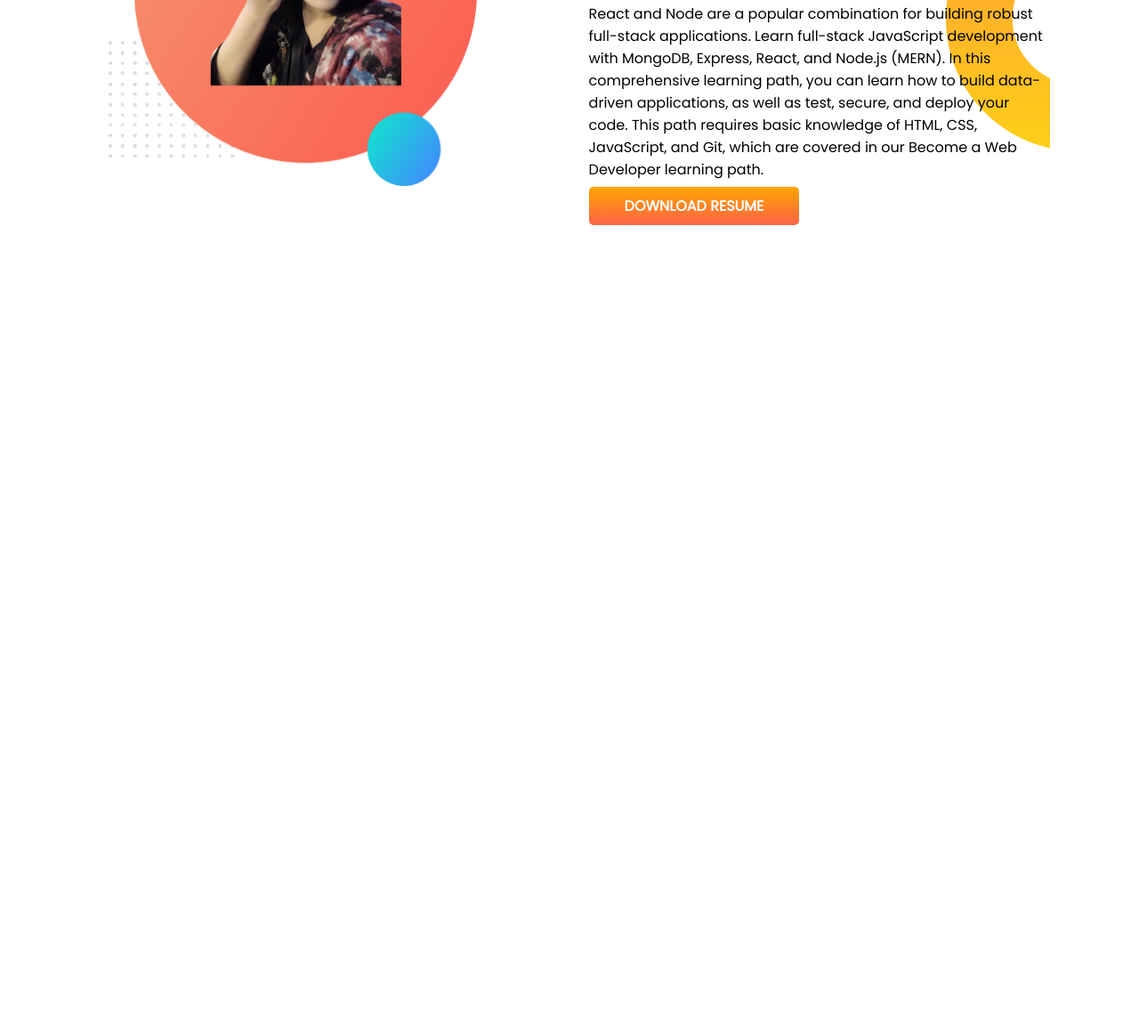
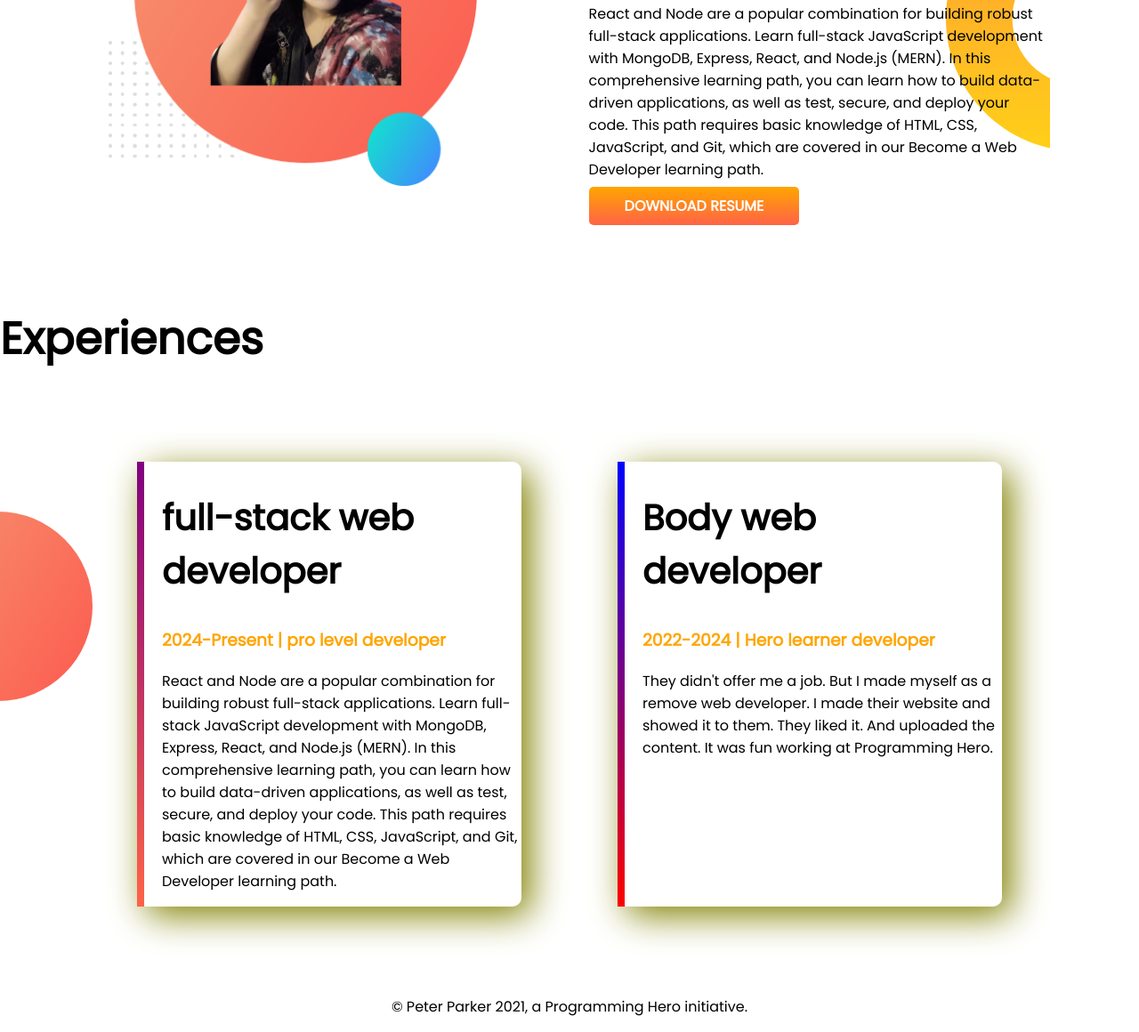
Before and after one commit to anamikasharma15/developer-portfolio, a plain HTML site: page index.html in a window 1280 px wide. Shown: the part 941-2101 px from the top of the page at 89% size. Before the commit the page ends 1285 px from the top, so only its background shows below. Drawn offline with Linux system fonts and the light colour scheme.

Commit message:
footer and experience added

```diff
--- a/index.html
+++ b/index.html
@@ -12,7 +12,7 @@
     <link rel="stylesheet" href="style.css">
 </head>
 <body>
-    <section class="top-banner">
+    <section class="top-banner flexible-container">
     <div class="half-width">
         <h1>Welcome To</h1>
     <h1><span class="orange-color">Anamika Sharma</span> World !</h1>
@@ -25,7 +25,7 @@
         <img src="saved pictures/anamika-pic-my-bg.png">
     </div>
     </section>
-    <section class="dream-big">
+    <section class="dream-big flexible-container">
         <div class="half-width">
             <img src="saved pictures/anamika-pic-my-bg.png">
         </div>
@@ -37,7 +37,25 @@
         </div>
 
     </section>
+    <section class="Experience-area">
+        <h1>Experiences</h1>
+        <div class="flexible-container">
+        <div id="full-stack" class="Experience-item">
+            <h2>full-stack web developer</h2>
+            <h3 class="orange-color">2024-Present | pro level developer</h3>
+            <p>React and Node are a popular combination for building robust full-stack applications. Learn full-stack JavaScript development with MongoDB, Express, React, and Node.js (MERN). In this comprehensive learning path, you can learn how to build data-driven applications, as well as test, secure, and deploy your code. This path requires basic knowledge of HTML, CSS, JavaScript, and Git, which are covered in our Become a Web Developer learning path.</p>
+        </div>
+        <div id="web-dev" class="Experience-item">
+            <h2>Body web developer</h2>
+            <h3 class="orange-color">2022-2024 | Hero learner developer</h3>
+            <p>They didn't offer me a job. But I made myself as a remove web developer. I made their website and showed it to them. They liked it. And uploaded the content. It was fun working at Programming Hero.</p>
+        </div>
+        </div>
 
+    </section>
+        <footer>
+            <p>© Peter Parker 2021, a Programming Hero initiative.</p>
+        </footer>
 
 
 
--- a/style.css
+++ b/style.css
@@ -6,17 +6,21 @@ h1{
     font-size: 50px;
 
 }
+h2{
+    font-size: 40px;
+}
 .orange-color{
     color: orange;
 
 }
-section{
+.flexible-container{
     display: flex;
     margin: 100px;
 }
 .half-width{
     width: 50%;
     padding-left: 2%;
+    box-shadow: yellow;
 }
 .half-width img{
     width: 80%;
@@ -38,3 +42,31 @@ section{
     background-repeat: no-repeat;
     background-position: right;
 }
+.Experience-area{
+    background-image: url(images/exp-bg.png);
+    background-repeat: no-repeat;
+    background-position: left;
+}
+.Experience-item{
+    width: 40%;
+    margin-left: 5%;
+    margin-right: 5%;
+    padding-left: 20px;
+    border-radius: 10px;
+    box-shadow: 10px 10px 40px olive;
+    border-left: 10px solid;
+}
+#web-dev{
+    border-left: 8px solid;
+    border-image: linear-gradient(blue,red);
+    border-image-slice: 1;
+}
+#full-stack{
+    border-left: 8px solid;
+    border-image: linear-gradient(purple,tomato);
+    border-image-slice: 1;
+
+}
+footer p{
+    text-align: center;
+}
```
